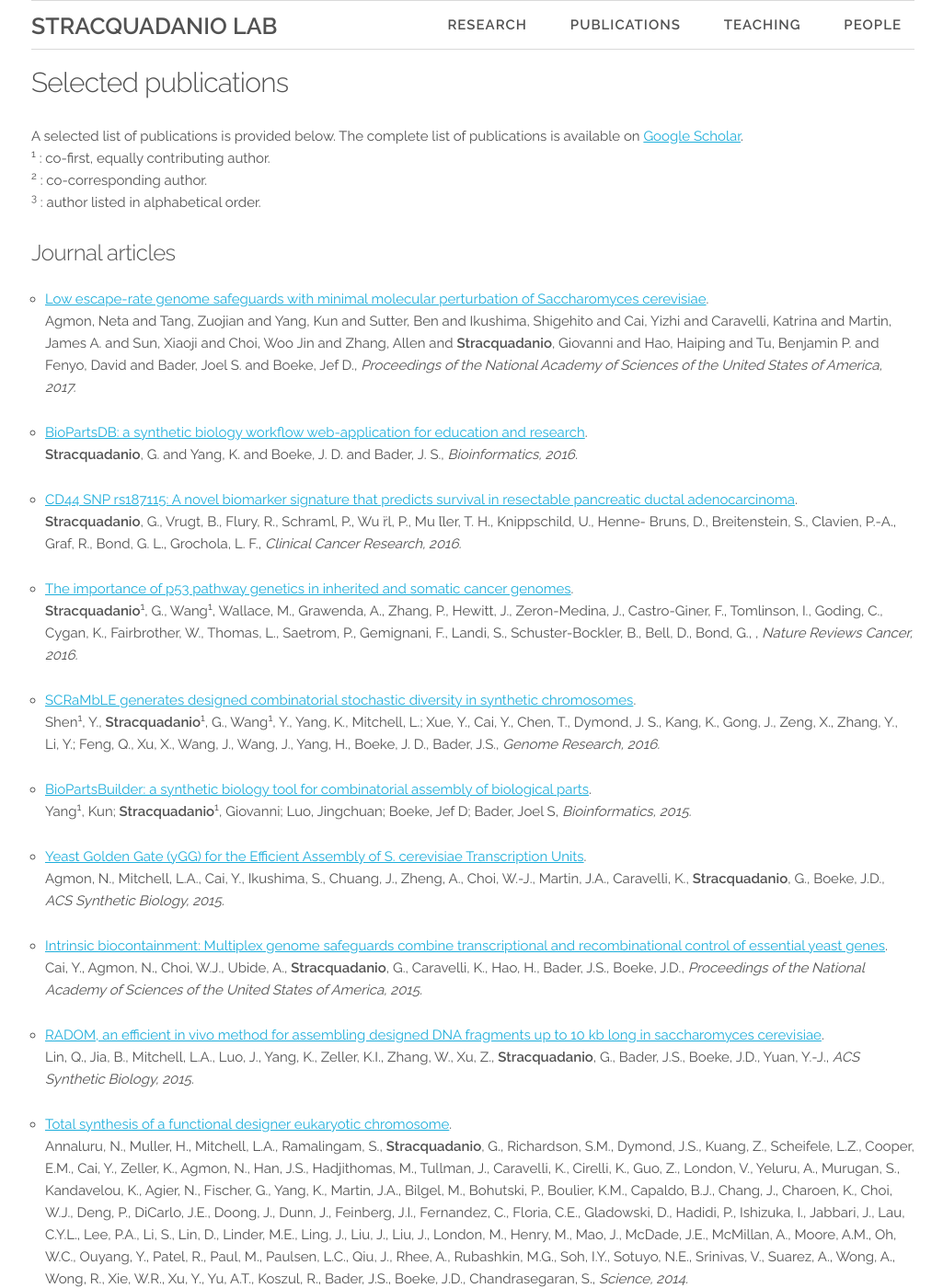
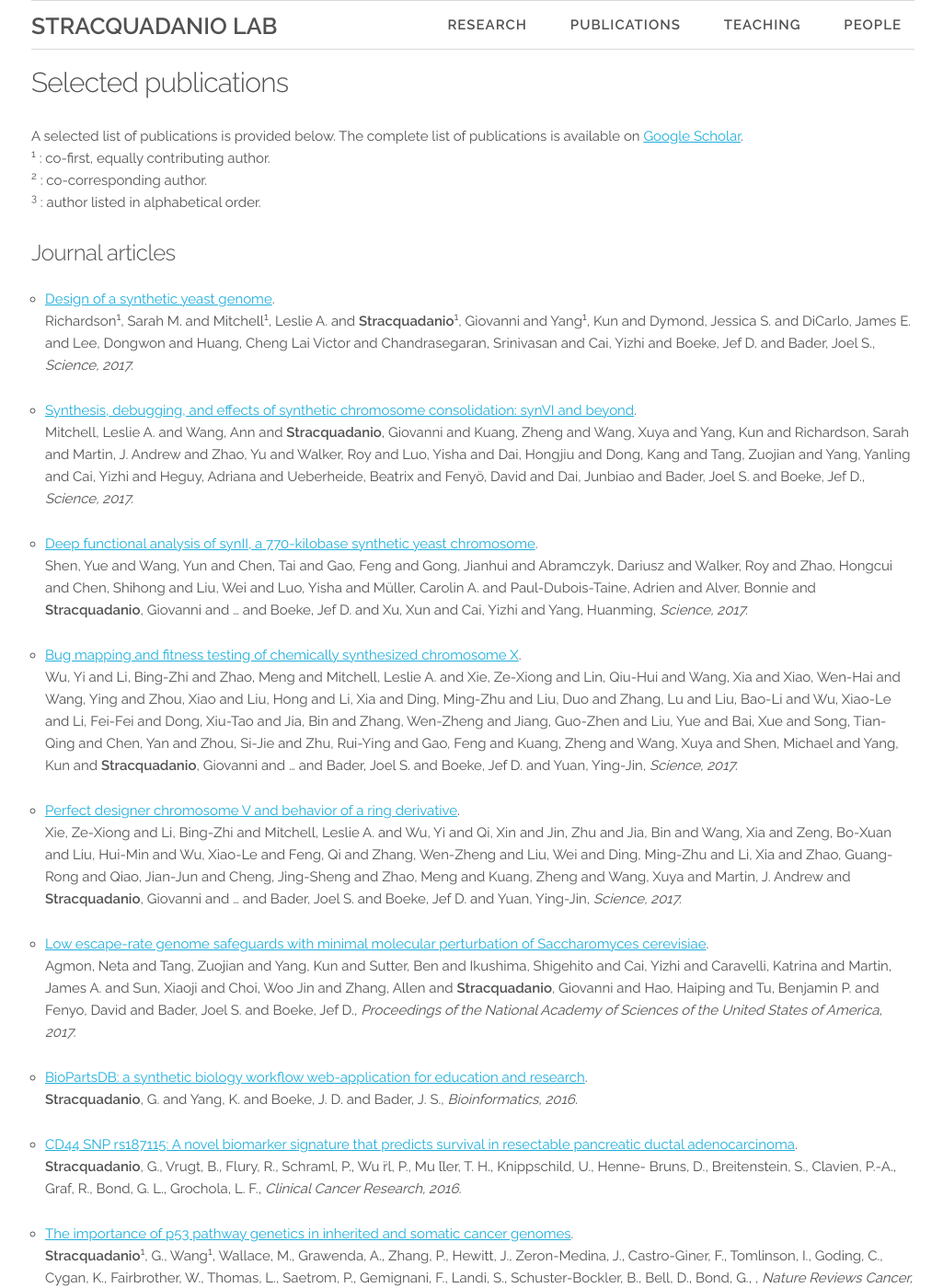
Before and after one commit to stracquadaniolab/stracquadaniolab.github.io, a Jekyll site: the page built from publications.md, in a window 1280 px wide and 1400 px high. Shown: the whole window at 92% size, without its empty margins (126-1151 px from the left). Built offline with Jekyll 4.4.1, drawn with Linux system fonts in a browser that asks for light colours.

Commit message:
Updated with Science papers

```diff
--- a/_data/publications.json
+++ b/_data/publications.json
@@ -1,4 +1,95 @@
-[{
+[
+  {
+      "curriculum": "true",
+      "highlight": "true",
+      "note": "cited By 1",
+      "doi": "10.1126/science.aaf4557",
+      "title": "Design of a synthetic yeast genome",
+      "journal": "Science",
+      "author": "Richardson*, Sarah M. and Mitchell*, Leslie A. and Stracquadanio*, Giovanni and Yang*, Kun and Dymond, Jessica S. and DiCarlo, James E. and Lee, Dongwon and Huang, Cheng Lai Victor and Chandrasegaran, Srinivasan and Cai, Yizhi and Boeke, Jef D. and Bader, Joel S.",
+      "number": "6329",
+      "ENTRYTYPE": "article",
+      "volume": "355",
+      "source": "Scopus",
+      "link": "",
+      "year": "2017",
+      "ID": "Stracquadanio2017",
+      "document_type": "Article",
+      "pages": ""
+  },
+  {
+      "curriculum": "true",
+      "highlight": "true",
+      "note": "cited By 1",
+      "doi": "10.1126/science.aaf4831",
+      "title": "Synthesis, debugging, and effects of synthetic chromosome consolidation: synVI and beyond",
+      "journal": "Science",
+      "author": "Mitchell, Leslie A. and Wang, Ann and Stracquadanio, Giovanni and Kuang, Zheng and Wang, Xuya and Yang, Kun and Richardson, Sarah and Martin, J. Andrew and Zhao, Yu and Walker, Roy and Luo, Yisha and Dai, Hongjiu and Dong, Kang and Tang, Zuojian and Yang, Yanling and Cai, Yizhi and Heguy, Adriana and Ueberheide, Beatrix and Fenyö, David and Dai, Junbiao and Bader, Joel S. and Boeke, Jef D.",
+      "number": "6329",
+      "ENTRYTYPE": "article",
+      "volume": "355",
+      "source": "Scopus",
+      "link": "",
+      "year": "2017",
+      "ID": "Mitchell2017",
+      "document_type": "Article",
+      "pages": ""
+  },
+  {
+      "curriculum": "true",
+      "highlight": "true",
+      "note": "cited By 1",
+      "doi": "10.1126/science.aaf4791",
+      "title": "Deep functional analysis of synII, a 770-kilobase synthetic yeast chromosome",
+      "journal": "Science",
+      "author": "Shen, Yue and Wang, Yun and Chen, Tai and Gao, Feng and Gong, Jianhui and Abramczyk, Dariusz and Walker, Roy and Zhao, Hongcui and Chen, Shihong and Liu, Wei and Luo, Yisha and Müller, Carolin A. and Paul-Dubois-Taine, Adrien and Alver, Bonnie and Stracquadanio, Giovanni and ... and Boeke, Jef D. and Xu, Xun and Cai, Yizhi and Yang, Huanming",
+      "number": "6329",
+      "ENTRYTYPE": "article",
+      "volume": "355",
+      "source": "Scopus",
+      "link": "",
+      "year": "2017",
+      "ID": "Shen2017",
+      "document_type": "Article",
+      "pages": ""
+  },
+  {
+      "curriculum": "true",
+      "highlight": "true",
+      "note": "cited By 1",
+      "doi": "10.1126/science.aaf4706",
+      "title": "Bug mapping and fitness testing of chemically synthesized chromosome X",
+      "journal": "Science",
+      "author": "Wu, Yi and Li, Bing-Zhi and Zhao, Meng and Mitchell, Leslie A. and Xie, Ze-Xiong and Lin, Qiu-Hui and Wang, Xia and Xiao, Wen-Hai and Wang, Ying and Zhou, Xiao and Liu, Hong and Li, Xia and Ding, Ming-Zhu and Liu, Duo and Zhang, Lu and Liu, Bao-Li and Wu, Xiao-Le and Li, Fei-Fei and Dong, Xiu-Tao and Jia, Bin and Zhang, Wen-Zheng and Jiang, Guo-Zhen and Liu, Yue and Bai, Xue and Song, Tian-Qing and Chen, Yan and Zhou, Si-Jie and Zhu, Rui-Ying and Gao, Feng and Kuang, Zheng and Wang, Xuya and Shen, Michael and Yang, Kun and Stracquadanio, Giovanni and ... and Bader, Joel S. and Boeke, Jef D. and Yuan, Ying-Jin",
+      "number": "6329",
+      "ENTRYTYPE": "article",
+      "volume": "355",
+      "source": "Scopus",
+      "link": "",
+      "year": "2017",
+      "ID": "Wu2017",
+      "document_type": "Article",
+      "pages": ""
+  },
+  {
+      "curriculum": "true",
+      "highlight": "true",
+      "note": "cited By 1",
+      "doi": "10.1126/science.aaf4704",
+      "title": "Perfect designer chromosome V and behavior of a ring derivative",
+      "journal": "Science",
+      "author": "Xie, Ze-Xiong and Li, Bing-Zhi and Mitchell, Leslie A. and Wu, Yi and Qi, Xin and Jin, Zhu and Jia, Bin and Wang, Xia and Zeng, Bo-Xuan and Liu, Hui-Min and Wu, Xiao-Le and Feng, Qi and Zhang, Wen-Zheng and Liu, Wei and Ding, Ming-Zhu and Li, Xia and Zhao, Guang-Rong and Qiao, Jian-Jun and Cheng, Jing-Sheng and Zhao, Meng and Kuang, Zheng and Wang, Xuya and Martin, J. Andrew and Stracquadanio, Giovanni and ... and Bader, Joel S. and Boeke, Jef D. and Yuan, Ying-Jin",
+      "number": "6329",
+      "ENTRYTYPE": "article",
+      "volume": "355",
+      "source": "Scopus",
+      "link": "http://www.scopus.com/inward/record.url?eid=2-s2.0-84922678329&partnerID=40&md5=2d5f2f8075d48d99809b2df32180ab54",
+      "year": "2017",
+      "ID": "Xie2017",
+      "document_type": "Article",
+      "pages": ""
+  },
+  {
     "curriculum": "true",
     "highlight": "true",
     "note": "cited By 1",
```
Also changed, not shown: _posts/2017-03-14-design-of-a-synthetic-yeast-genome.markdown (added, +14 -0 lines), images/science_cover_sc2.jpg (added).
